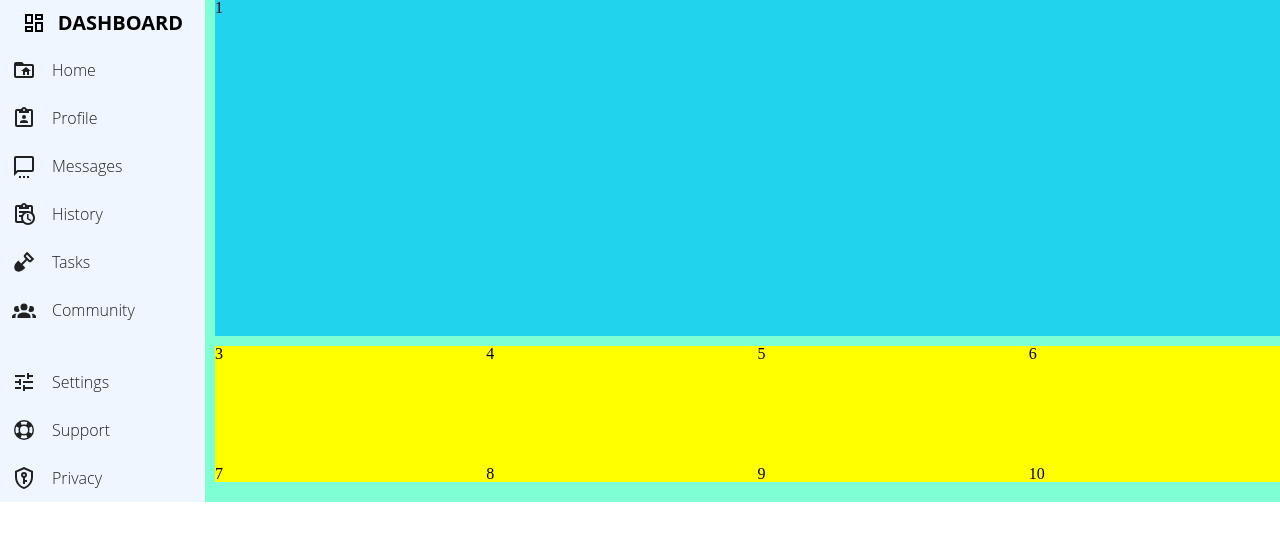
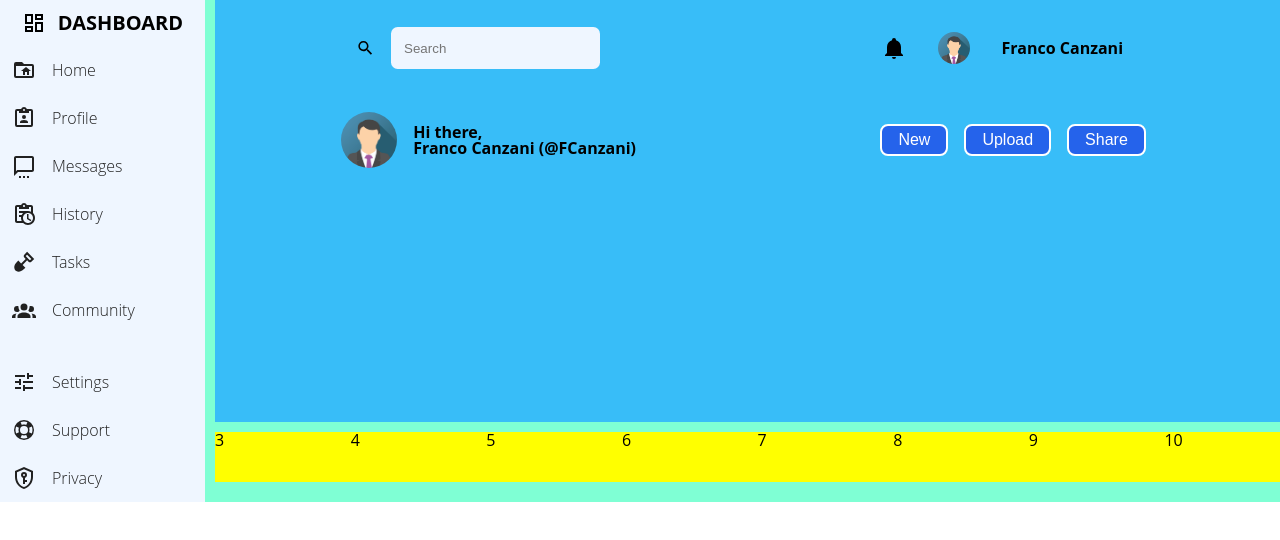
Before and after one commit to FrancoCanzani/Admin-Dashboard, a plain HTML site: page index.html in a window 1280 px wide. Drawn offline with Linux system fonts and the light colour scheme.

Commit message:
Header starter

```diff
--- a/index.html
+++ b/index.html
@@ -9,7 +9,6 @@
 </head>
 <body>
     <div class="container">
-        <div class="header">1</div>
 
         <!-- Left sidebar -->
         <div class="left-sidebar">
@@ -84,6 +83,43 @@
             </div>
 
         </div>
+
+        <!-- Header  -->
+
+        <header>
+            <div class="top">
+                <div class="search">
+                    <svg style="width:24px;height:24px" viewBox="0 0 24 24">
+                        <path fill="currentColor" d="M9.5,3A6.5,6.5 0 0,1 16,9.5C16,11.11 15.41,12.59 14.44,13.73L14.71,14H15.5L20.5,19L19,20.5L14,15.5V14.71L13.73,14.44C12.59,15.41 11.11,16 9.5,16A6.5,6.5 0 0,1 3,9.5A6.5,6.5 0 0,1 9.5,3M9.5,5C7,5 5,7 5,9.5C5,12 7,14 9.5,14C12,14 14,12 14,9.5C14,7 12,5 9.5,5Z" />
+                    </svg>
+                    <input type="search" placeholder="Search">
+                </div>
+                <div class="right">
+                    <svg style="width:24px;height:24px" viewBox="0 0 24 24">
+                        <path fill="currentColor" d="M21,19V20H3V19L5,17V11C5,7.9 7.03,5.17 10,4.29C10,4.19 10,4.1 10,4A2,2 0 0,1 12,2A2,2 0 0,1 14,4C14,4.1 14,4.19 14,4.29C16.97,5.17 19,7.9 19,11V17L21,19M14,21A2,2 0 0,1 12,23A2,2 0 0,1 10,21" />
+                    </svg>
+                    <img src="/image/img_avatar.png" alt="Profile privacy">
+                    <h3 class="username">Franco Canzani</h3>
+                </div>
+            </div>
+            <div class="bottom">
+                <div class="left">
+                    <img src="/image/img_avatar.png" alt="Profile privacy">
+                    <div class="text">
+                        <h4>Hi there,</h4>
+                        <h1>Franco Canzani (@FCanzani)</h1>
+                    </div>
+                </div>
+
+                <div class="right">
+                    <button class="button">New</button>
+                    <button class="button">Upload</button>
+                    <button class="button">Share</button>
+                </div>
+            </div>
+        </header>
+
+
         <div class="content">
             <div class="item item1">3</div>
             <div class="item item2">4</div>
--- a/style.css
+++ b/style.css
@@ -53,22 +53,15 @@ table {
     display: grid;
     grid-template-columns: repeat(auto-fit, minmax(200px, 1fr));
     grid-template-rows: repeat(auto-fit, minmax(200px, 1fr));
-    grid-area: "sidebar header header header"
-                "sidebar ";
     background-color: aquamarine;
     gap: 10px 10px;
-}
-
-.header {
-    grid-column: 2 / -1;
-    grid-row: 1;
-    background-color: #22d3ee;
+    font-family: 'Open Sans', sans-serif;
 }
 
 .content {
     display: grid;
-    grid-template-columns: repeat(auto-fit, minmax(200px, 1fr));
-    grid-template-rows: repeat(auto-fit, minmax(100px, 1fr));
+    grid-template-columns: repeat(auto-fit, minmax(50px, 1fr));
+    grid-template-rows: repeat(auto-fit, minmax(50px, 1fr));
     grid-column: 2 / -1;
     grid-row: 2 / -1;
     gap: 20px;
@@ -148,3 +141,108 @@ a:hover, a:active {
     transform-origin: left;
     transform: scaleX(1);
 }
+
+/* Header */
+
+header {
+    grid-column: 2 / -1;
+    grid-row: 1 / 1;
+    background-color: #38bdf8;
+    font-family: 'Open Sans', sans-serif;
+}
+
+.top {
+    display: flex;
+    justify-content: space-around;
+    align-items: center;
+}
+
+input {
+    background-color: #eff6ff;
+    padding: 8px 12px;
+    border: none;
+    width: 100%;
+    border-radius: 0.5em;
+}
+
+.right {
+    display: flex;
+    justify-content: center;
+    align-items: center;
+    padding: 1em;
+}
+
+.right * {
+    padding: 1em;
+}
+
+.right img {
+    height: 2em;
+    width: 2em;
+    border-radius: 50%;
+}
+
+.search {
+    display: flex;
+    justify-content: flex-start;
+    align-items: center;
+}
+
+.search * {
+    padding: 1em;
+}
+
+h3.username {
+    font-weight: 700;
+}
+
+.bottom {
+    display: flex;
+    justify-content: space-around;
+    align-items: center;
+}
+
+.bottom .left img {
+    height: 3.5em;
+    width: 3.5em;
+    border-radius: 50%;
+    padding: 1em;
+}
+
+.left {
+    display: flex;
+    justify-content: center;
+    align-items: center;
+    font-weight: 700;
+}
+
+.right {
+    display: flex;
+    justify-content: center;
+    align-items: center;
+}
+
+.right * {
+    padding: 1em;
+}
+
+.button {
+    display: inline-block;
+    padding: 0.3em 1em;
+    border: 2px solid #ffffff;
+    border-radius: 0.5em;
+    transition: all 0.2s ease-in;
+    position: relative;
+    overflow: hidden;
+    font-size: 1em;
+    color: white;
+    background-color: #2563eb;
+    z-index: 1;
+    cursor: pointer;
+    margin: 0.5em;
+   }
+
+
+.button:hover {
+    color: black;
+   }
```
Also changed, not shown: image/img_avatar.png (added).
